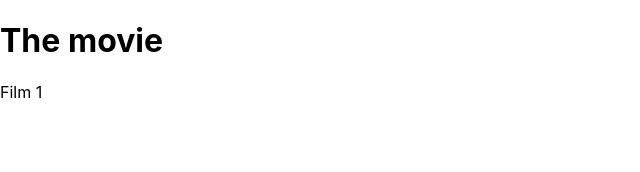
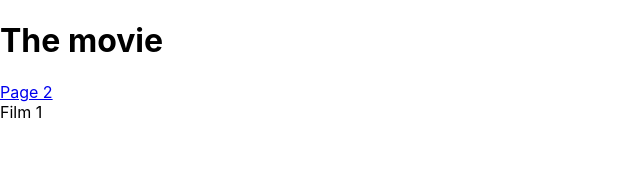
Before and after one commit to zloyleva-imt/the_movies, a React (Create React App) app in the folder app/: page / in a window 1280 px wide. Shown: the top 172 px of the page, without its empty margins (0-640 px from the left). Built offline with nearby package versions, Linux system fonts and the light colour scheme.

Commit message:
add redux-router + params

```diff
--- a/app/src/App.js
+++ b/app/src/App.js
@@ -3,8 +3,8 @@ import './App.css';
 
 import MoviesList from './components/MoviesList'
 
+import {Link,withRouter} from "react-router-dom";
 import {connect} from "react-redux";
-
 import asyncFetch from './actions/fetchMoviesAction';
 
 class App extends Component {
@@ -12,6 +12,8 @@ class App extends Component {
     return (
       <div className="App">
         <h1>The movie</h1>
+
+          <Link to="/?page=2">Page 2</Link>
 
           <MoviesList />
       </div>
@@ -21,13 +23,17 @@ class App extends Component {
   componentDidMount() {
     this.props.fetchMovies();
   }
+
+  componentDidUpdate(prevProps, prevState, snapshot) {
+      console.log("componentDidUpdate");
+  }
 }
 
-export default connect(
+export default withRouter(connect(
     null,
     dispatch => ({
         fetchMovies(){
             dispatch(asyncFetch());
         }
     })
-)(App);
+)(App));
```
